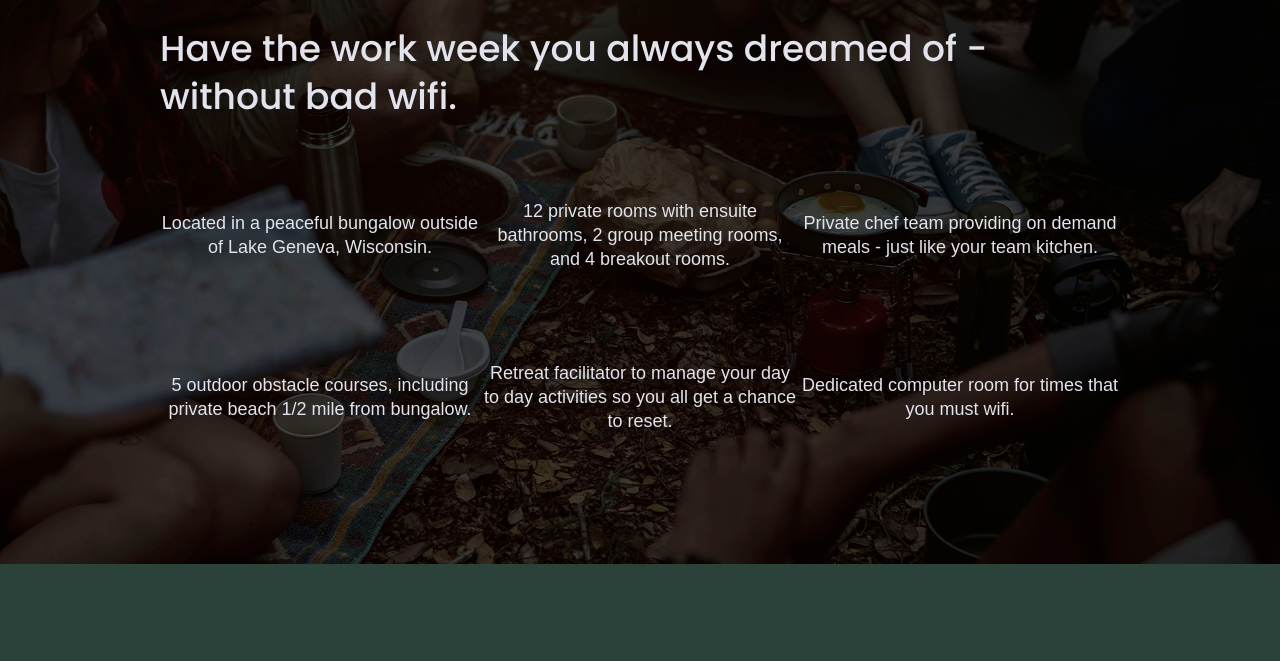
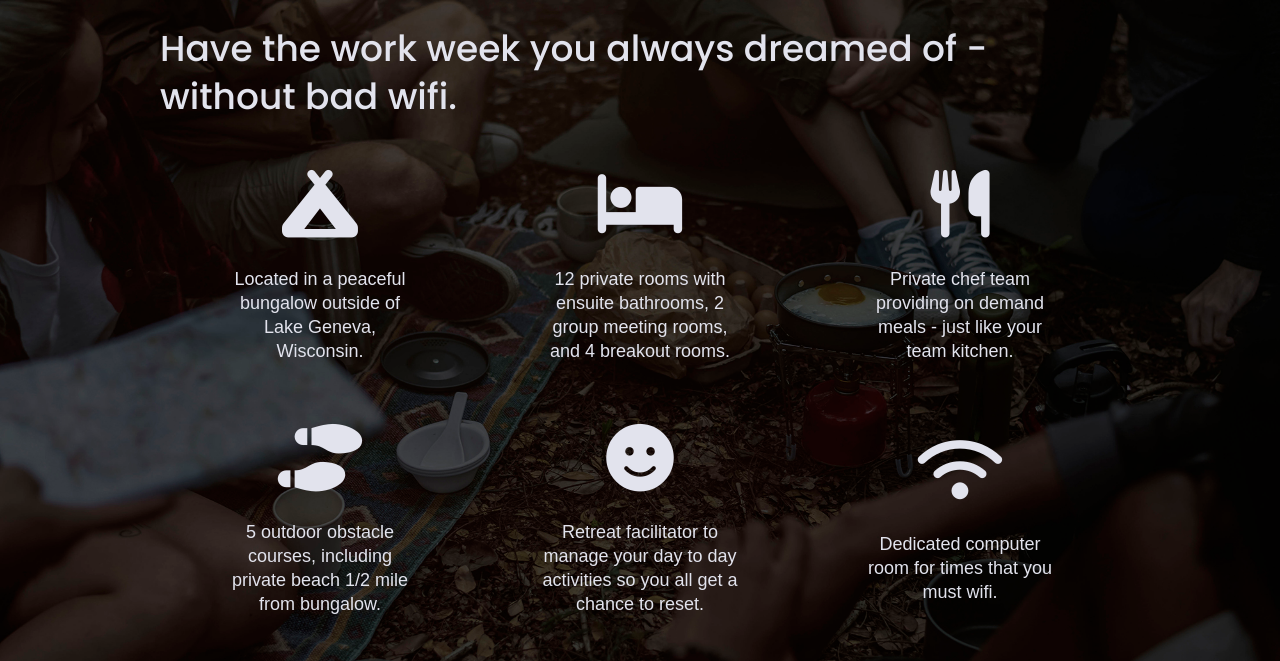
Before and after one commit to atgorman1/unplugged, a website built with Parcel: page index.html in a window 1280 px wide. Shown: the part 1147-1808 px from the top of the page. Built offline with nearby package versions, Linux system fonts and the light colour scheme.

Commit message:
Added icons to features section

```diff
--- a/css/main.css
+++ b/css/main.css
@@ -322,6 +322,10 @@ aside input {
   text-align: center;
 }
 
+.features i {
+  font-size: 3.75em;
+}
+
 .feature-icon {
   padding-bottom: 40px;
 }
@@ -576,7 +580,7 @@ aside input {
     flex-basis: 50%;
   }
 
-  .features .features-item-description {
+  .features .feature-description {
     width: 62%;
   }
 
--- a/index.html
+++ b/index.html
@@ -18,6 +18,8 @@
 
     <link rel="stylesheet" href="css/normalize.css" />
     <link rel="stylesheet" href="css/main.css" />
+        <!-- FontAwesome Icons-->
+    <script src="https://kit.fontawesome.com/7bb8c48d91.js" crossorigin="anonymous"></script>
     <!-- Google Fonts -->
     <link href="https://fonts.googleapis.com/css?family=Open+Sans:400,700|Poppins:500,700" rel="stylesheet">
     <meta name="theme-color" content="#fafafa" />
@@ -72,14 +74,18 @@
           <h2>Have the work week you always dreamed of - without bad wifi.</h2>
           <div class="feature-items">
           <article >
-            <p class="feature-icon"></p>
+            <p class="feature-icon">
+              <i class="fas fa-campground"></i>
+            </p>
             <p class="feature-description">
               Located in a peaceful bungalow outside of Lake Geneva, Wisconsin.
             </p>
           </article>
 
           <article>
-            <p class="feature-icon"></p>
+            <p class="feature-icon">
+              <i class="fas fa-bed"></i>
+            </p>
             <p class="feature-description">
               12 private rooms with ensuite bathrooms, 2 group meeting rooms,
               and 4 breakout rooms.
@@ -87,7 +93,9 @@
           </article>
 
           <article>
-            <p class="feature-icon"></p>
+            <p class="feature-icon">
+              <i class="fas fa-utensils"></i>
+            </p>
             <p class="feature-description">
               Private chef team providing on demand meals - just like your team
               kitchen.
@@ -95,7 +103,9 @@
           </article>
 
           <article>
-            <p class="feature-icon"></p>
+            <p class="feature-icon">
+              <i class="fas fa-shoe-prints"></i>
+            </p>
             <p class="feature-description">
               5 outdoor obstacle courses, including private beach 1/2 mile from
               bungalow.
@@ -103,7 +113,9 @@
           </article>
 
           <article>
-            <p class="feature-icon"></p>
+            <p class="feature-icon">
+              <i class="fas fa-smile"></i>
+            </p>
             <p class="feature-description">
               Retreat facilitator to manage your day to day activities so you
               all get a chance to reset.
@@ -111,7 +123,9 @@
           </article>
 
           <article>
-            <p class="feature-icon"></p>
+            <p class="feature-icon">
+              <i class="fas fa-wifi"></i>
+            </p>
             <p class="feature-description">
               Dedicated computer room for times that you must wifi.
             </p>
```
Also changed, not shown: about/index.html (+6 -2 lines), faq/index.html (+6 -1 lines).
